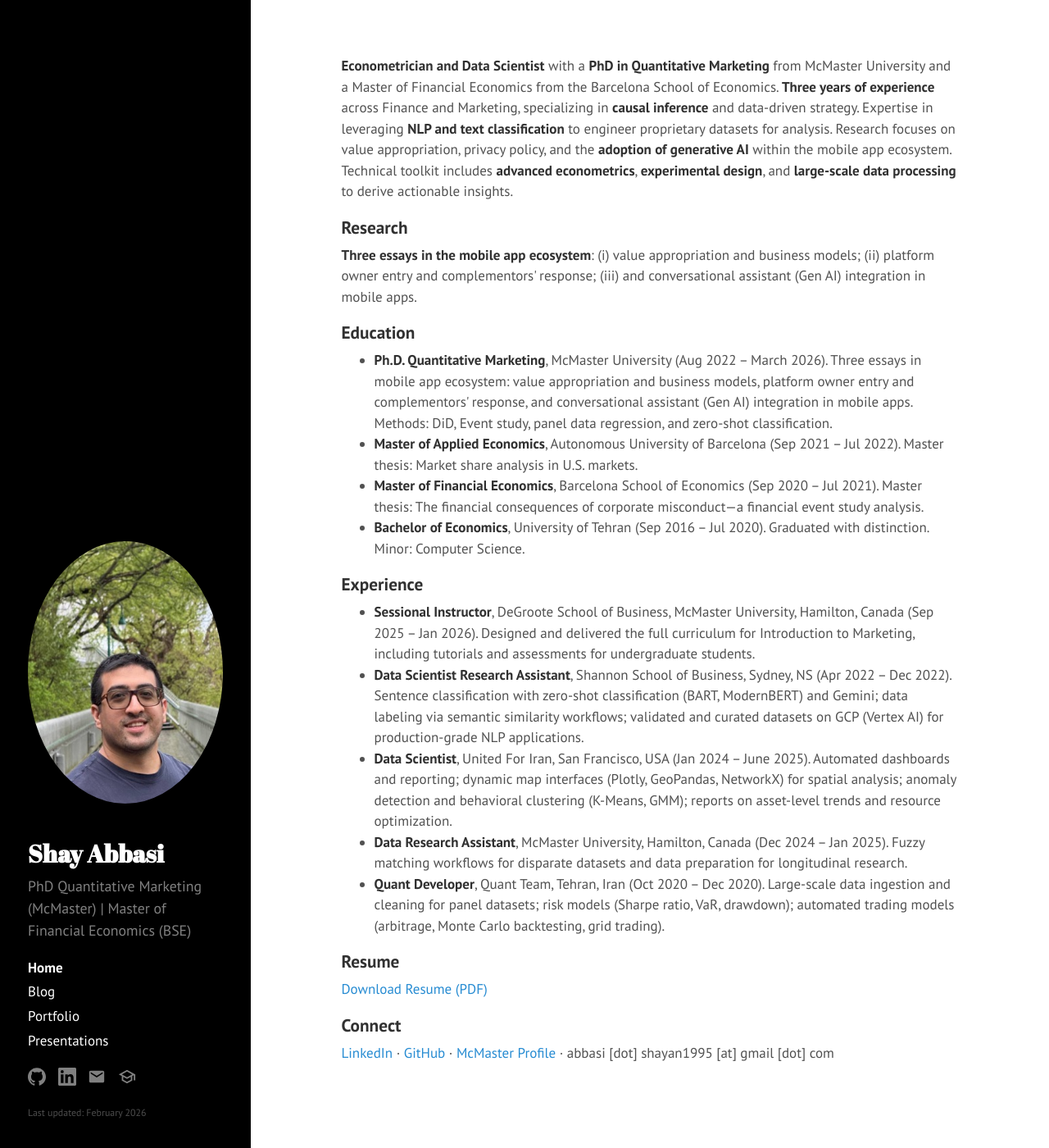
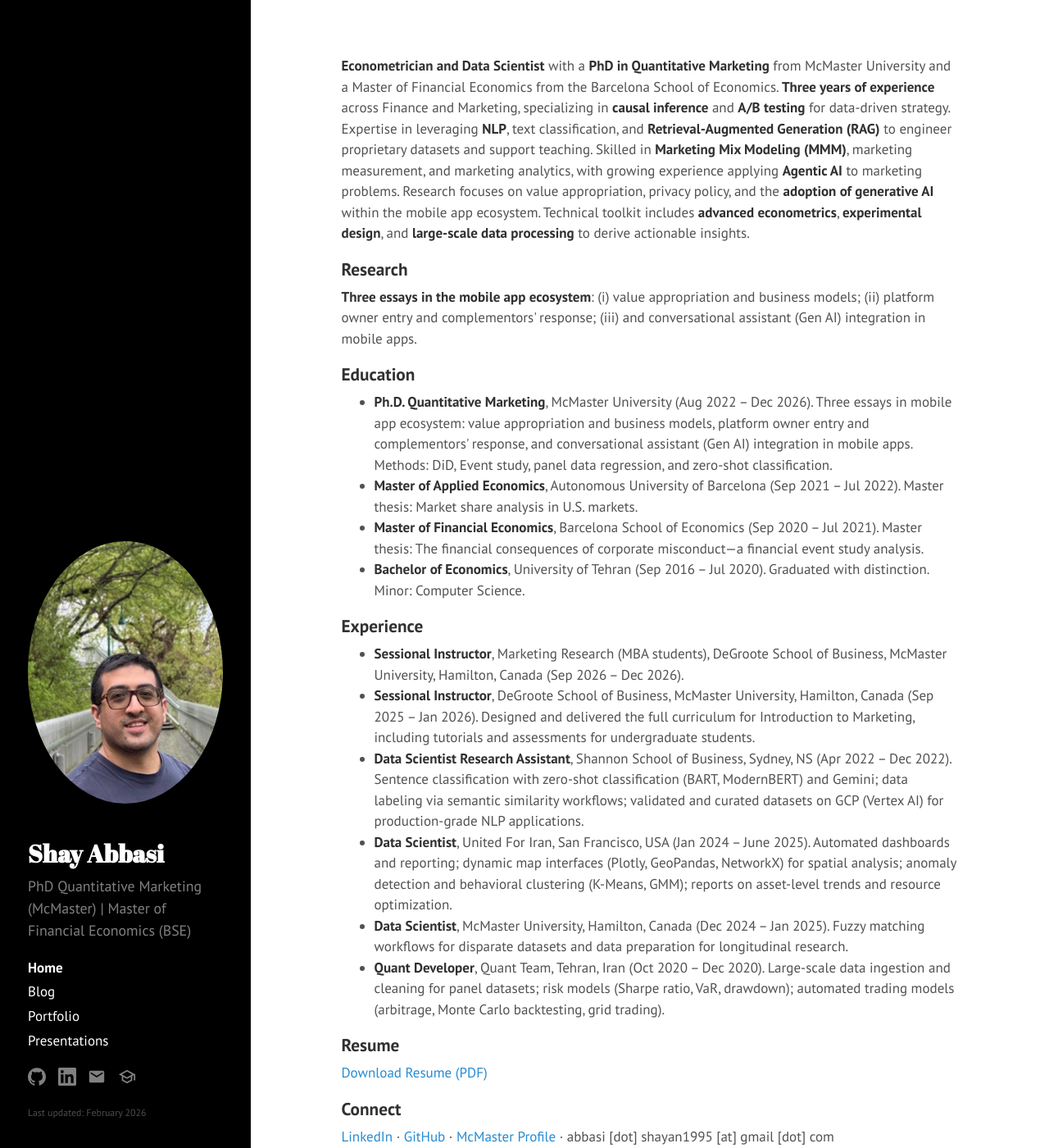
Before and after one commit to shayanAbbasi1995/shayanabbasi1995.github.io, a Jekyll site: the page built from index.html, in a window 1280 px wide and 1400 px high. Shown: the whole window at 82% size. Built offline with Jekyll 4.4.1, drawn with Linux system fonts in a browser that asks for light colours; the list of posts is cut into pages by our own code.

Commit message:
Update homepage, resume, and presentations; ignore CV sources
- Add new MBA Marketing Research instructor role; extend PhD end date to Dec 2026; rename Data Research Assistant to Data Scientist; broaden intro to cover causal inference, A/B testing, MMM, and applied AI
- Replace downloadable resume with a combined CV compiled from LaTeX sources
- Reorganize presentations by paper, add MSMW 2026, and correct the CCBRS 2025 entry
- Gitignore the CVs/ folder so only the compiled PDF is published

```diff
--- a/index.html
+++ b/index.html
@@ -9,9 +9,12 @@ title: Home
     <strong>PhD in Quantitative Marketing</strong> from McMaster University and a
     Master of Financial Economics from the Barcelona School of Economics.
     <strong>Three years of experience</strong> across Finance and Marketing,
-    specializing in <strong>causal inference</strong> and data-driven strategy.
-    Expertise in leveraging <strong>NLP and text classification</strong> to engineer
-    proprietary datasets for analysis. Research focuses on value appropriation,
+    specializing in <strong>causal inference</strong> and <strong>A/B testing</strong> for
+    data-driven strategy. Expertise in leveraging <strong>NLP</strong>, text classification,
+    and <strong>Retrieval-Augmented Generation (RAG)</strong> to engineer proprietary datasets
+    and support teaching. Skilled in <strong>Marketing Mix Modeling (MMM)</strong>,
+    marketing measurement, and marketing analytics, with growing experience applying
+    <strong>Agentic AI</strong> to marketing problems. Research focuses on value appropriation,
     privacy policy, and the <strong>adoption of generative AI</strong> within the
     mobile app ecosystem. Technical toolkit includes <strong>advanced econometrics</strong>,
     <strong>experimental design</strong>, and <strong>large-scale data processing</strong>
@@ -28,7 +31,7 @@ title: Home
 
   <h2>Education</h2>
   <ul>
-    <li><strong>Ph.D. Quantitative Marketing</strong>, McMaster University (Aug 2022 – March 2026). Three essays in mobile app ecosystem: value appropriation and business models, platform owner entry and complementors' response, and conversational assistant (Gen AI) integration in mobile apps. Methods: DiD, Event study, panel data regression, and zero-shot classification.</li>
+    <li><strong>Ph.D. Quantitative Marketing</strong>, McMaster University (Aug 2022 – Dec 2026). Three essays in mobile app ecosystem: value appropriation and business models, platform owner entry and complementors' response, and conversational assistant (Gen AI) integration in mobile apps. Methods: DiD, Event study, panel data regression, and zero-shot classification.</li>
     <li><strong>Master of Applied Economics</strong>, Autonomous University of Barcelona (Sep 2021 – Jul 2022). Master thesis: Market share analysis in U.S. markets.</li>
     <li><strong>Master of Financial Economics</strong>, Barcelona School of Economics (Sep 2020 – Jul 2021). Master thesis: The financial consequences of corporate misconduct—a financial event study analysis.</li>
     <li><strong>Bachelor of Economics</strong>, University of Tehran (Sep 2016 – Jul 2020). Graduated with distinction. Minor: Computer Science.</li>
@@ -36,10 +39,11 @@ title: Home
 
   <h2>Experience</h2>
   <ul>
+    <li><strong>Sessional Instructor</strong>, Marketing Research (MBA students), DeGroote School of Business, McMaster University, Hamilton, Canada (Sep 2026 – Dec 2026).</li>
     <li><strong>Sessional Instructor</strong>, DeGroote School of Business, McMaster University, Hamilton, Canada (Sep 2025 – Jan 2026). Designed and delivered the full curriculum for Introduction to Marketing, including tutorials and assessments for undergraduate students.</li>
     <li><strong>Data Scientist Research Assistant</strong>, Shannon School of Business, Sydney, NS (Apr 2022 – Dec 2022). Sentence classification with zero-shot classification (BART, ModernBERT) and Gemini; data labeling via semantic similarity workflows; validated and curated datasets on GCP (Vertex AI) for production-grade NLP applications.</li>
     <li><strong>Data Scientist</strong>, United For Iran, San Francisco, USA (Jan 2024 – June 2025). Automated dashboards and reporting; dynamic map interfaces (Plotly, GeoPandas, NetworkX) for spatial analysis; anomaly detection and behavioral clustering (K-Means, GMM); reports on asset-level trends and resource optimization.</li>
-    <li><strong>Data Research Assistant</strong>, McMaster University, Hamilton, Canada (Dec 2024 – Jan 2025). Fuzzy matching workflows for disparate datasets and data preparation for longitudinal research.</li>
+    <li><strong>Data Scientist</strong>, McMaster University, Hamilton, Canada (Dec 2024 – Jan 2025). Fuzzy matching workflows for disparate datasets and data preparation for longitudinal research.</li>
     <li><strong>Quant Developer</strong>, Quant Team, Tehran, Iran (Oct 2020 – Dec 2020). Large-scale data ingestion and cleaning for panel datasets; risk models (Sharpe ratio, VaR, drawdown); automated trading models (arbitrage, Monte Carlo backtesting, grid trading).</li>
   </ul>
 
```
Also changed, not shown: presentations.md (+12 -14 lines), 2 other files.
